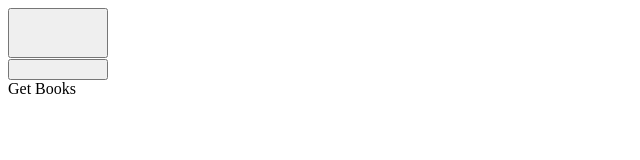
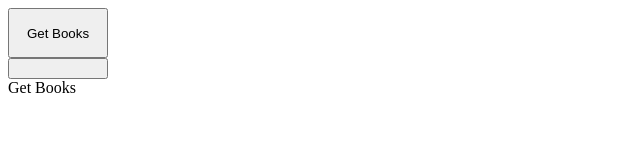
Before and after one commit to Juan-Ceballos/Books-API-App, a website: page index.html in a window 1280 px wide. Shown: the full height of the page, 0-640 px from the left. Drawn offline with Linux system fonts and the light colour scheme.

Commit message:
add text to button

```diff
--- a/index.html
+++ b/index.html
@@ -10,13 +10,15 @@
 <body>
     <div>
         <button id="get-books-button" title="Get Books">
-
+            Get Books
         </button>
     </div>
 
     <div>
-        <input type="button" id="get-books-input" title="Get Books">
+        <input type="button" id="get-books-input" title="Get Books"
+        >
     </div>
+
     <div id="get-books-div">
         Get Books
     </div>
```
